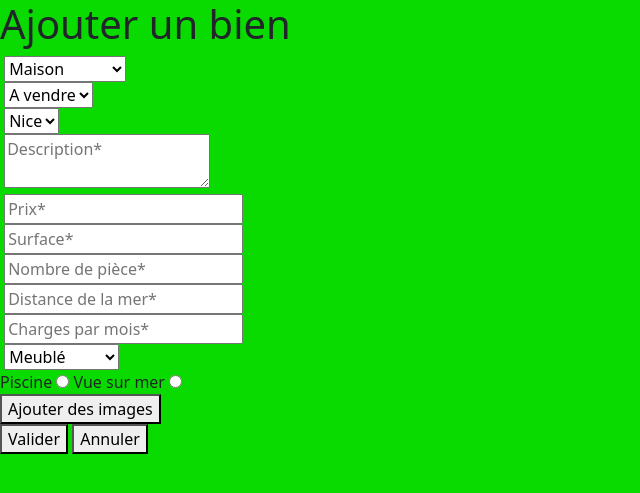
After one commit to ColasRblr/HelloHome, a PHP site: template views/ViewAddProperty.php in a window 1280 px wide. The commit adds this page. Shown: the top 493 px of the page, without its empty margins (0-640 px from the left). Run offline with PHP 8.4, Linux system fonts and the light colour scheme; the template is opened without the code that fills it, so the values that code supplies are empty; some libraries are stand-ins or nearby versions.

Commit message:
work on the dashboard home page and functionnality add property

```diff
--- a/style/style.css
+++ b/style/style.css
@@ -1,3 +1,3 @@
 body {
-  color: antiquewhite;
+  background-color: rgb(9, 219, 1);
 }
--- a/views/View.php
+++ b/views/View.php
@@ -1,6 +1,6 @@
 <?php
 
-class Vue
+class View
 {
     private $fichier;
     private $titre;
--- /dev/null
+++ b/views/ViewAddProperty.php
@@ -0,0 +1,75 @@
+<div id="containerDashboardAddProperty">
+    <div id="titleAddProperty">
+        <h1>Ajouter un bien</h1>
+    </div>
+    <form id="addPropertyForm" method="post" action="">
+        <div id="addPropertyDetails">
+            <div>
+                <label for="addTypeOfProperty" class="formElement"></label>
+                <select name="addTypeOfProperty" id="addTypeProperty">
+                    <option value="house">Maison</option>
+                    <option value="Aaartment">Appartement</option>
+                </select>
+            </div>
+            <div>
+                <label for="addStatutProperty" class="formElement"></label>
+                <select name="addStatutProperty" id="addStatut">
+                    <option value="sale">A vendre</option>
+                    <option value="rent">A louer</option>
+                </select>
+            </div>
+            <div>
+                <label for="locationOfProperty" class="formElement"></label>
+                <select name="locationOfProperty" id="locationProperty">
+                    <option value="Nice">Nice</option>
+                    <option value="Nice">Nice</option>
+                    <option value="Nice">Nice</option>
+                    <option value="Nice">Nice</option>
+                </select>
+            </div>
+            <div>
+                <label for="descriptionProperty" class="formElement"></label>
+                <textarea id="descritionOfTheProperty" name="descriptionProperty" placeholder="Description*" value=""></textarea>
+            </div>
+            <div>
+                <label for="addPriceProperty" class="formElement"></label>
+                <input type="text" name="addPriceProperty" value="" class="formElement input" placeholder="Prix*">
+            </div>
+
+            <div>
+                <label for="area" class="formElement"></label>
+                <input type="text" name="area" value="" class="formElement input" placeholder="Surface*">
+            </div>
+            <div>
+                <label for="numberOfPieces" class="formElement"></label>
+                <input type="text" name="numberOfPieces" value="" class="formElement input" placeholder="Nombre de pièce*">
+            </div>
+            <div>
+                <label for="distanceFromTheSea" class="formElement"></label>
+                <input type="text" name="distanceFromTheSea" value="" class="formElement input" placeholder="Distance de la mer*">
+            </div>
+
+            <div>
+                <label for="chargesForRent" class="formElement"></label>
+                <input type="text" name="chargesForRent" value="" class="formElement input" placeholder="Charges par mois*">
+            </div>
+            <div>
+                <label for="furnishedProperty" class="formElement"></label>
+                <select name="furnishedProperty" id="furnished">
+                    <option value="furnished">Meublé</option>
+                    <option value="noFurnished">Non meublé</option>
+                </select>
+            </div>
+            <div>
+                <label for="swimmingpool" class="formElement">Piscine</label>
+                <input type="radio" id="swimmingpool" name="bonus" value="">
+                <label for="seaView" class="formElement">Vue sur mer</label>
+                <input type="radio" id="seaView" name="bonus" value="">
+            </div>
+            <button type="button" id="addImage">Ajouter des images</button>
+            <div class="bottomForm">
+                <button class="button" type="submit" class="propertySubmitBtn"> Valider </button>
+                <button class="button" type="submit" class="propertySubmitBtn"> Annuler </button>
+            </div>
+    </form>
+</div>
--- a/views/gabarit.php
+++ b/views/gabarit.php
@@ -7,6 +7,8 @@
     <meta name="viewport" content="width=device-width, initial-scale=1.0">
     <link href="https://cdn.jsdelivr.net/npm/bootstrap@5.3.0-alpha1/dist/css/bootstrap.min.css" rel="stylesheet" integrity="sha384-GLhlTQ8iRABdZLl6O3oVMWSktQOp6b7In1Zl3/Jr59b6EGGoI1aFkw7cmDA6j6gD" crossorigin="anonymous">
     <link rel="stylesheet" href="./style/style.css">
+    <link rel="stylesheet" href="./style/dashboardHomePage.css">
+    <link rel="stylesheet" href="./style/dashboardAddProperty.css">
     <link rel="stylesheet" href="https://cdn.jsdelivr.net/npm/bootstrap-icons@1.10.3/font/bootstrap-icons.css">
     <link rel="stylesheet" href="https://cdn.jsdelivr.net/npm/sweetalert2@11.1.4/dist/sweetalert2.min.css">
     <title><?= $titre ?></title>
```
Also changed, not shown: views/ViewDashboard.php (+67 -1 lines), style/dashboardAddProperty.css (added), style/dashboardHomePage.css (added).
